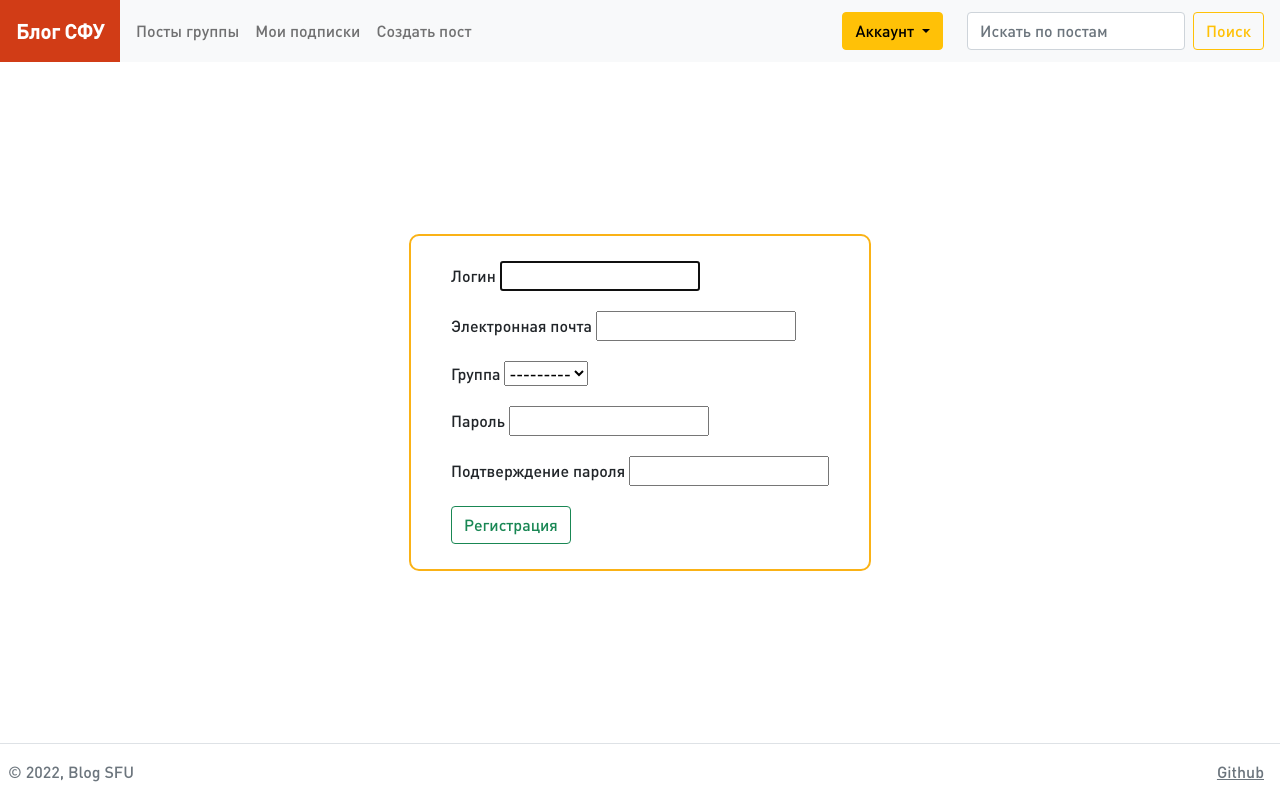
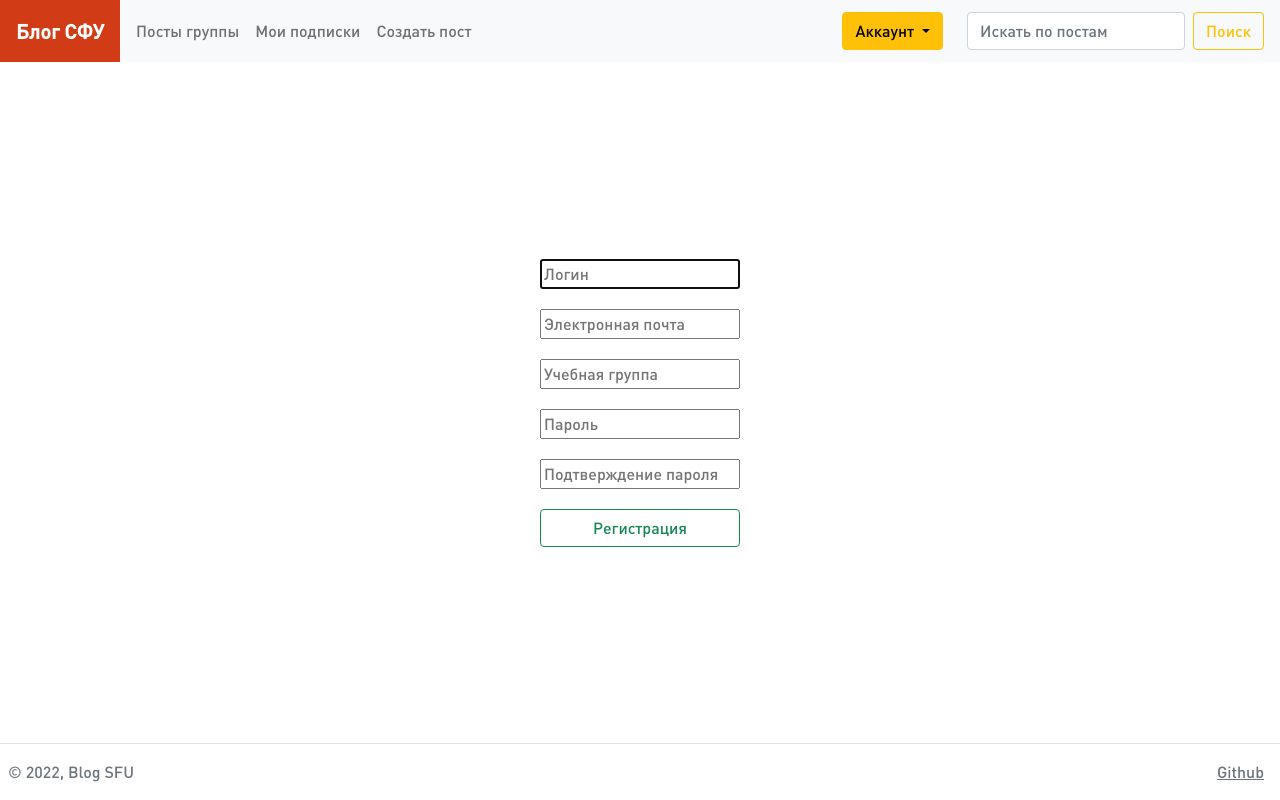
Before and after one commit to vanya909/Blog-SFU, a Django app: page /users/signup/ in a window 1280 px wide. Run offline with Django 4.2, Linux system fonts and the light colour scheme.

Commit message:
Update registration form
Some little features.

```diff
--- a/blog_sfu_proj/settings.py
+++ b/blog_sfu_proj/settings.py
@@ -112,9 +112,9 @@ AUTH_PASSWORD_VALIDATORS = [
 # Internationalization
 # https://docs.djangoproject.com/en/4.0/topics/i18n/
 
-LANGUAGE_CODE = 'en-us'
+LANGUAGE_CODE = 'ru-ru'
 
-TIME_ZONE = 'UTC'
+TIME_ZONE = 'Asia/Krasnoyarsk'
 
 USE_I18N = True
 
--- a/users/forms.py
+++ b/users/forms.py
@@ -1,17 +1,19 @@
 from django.contrib.auth.forms import UserCreationForm, UserChangeForm
+from django import forms
 
 from .models import User
 
 
 class CustomUserCreationForm(UserCreationForm):
+    group = forms.CharField(max_length=120, required=True)
 
     class Meta(UserCreationForm.Meta):
         model = User
-        fields = ('username', 'email', 'group',)
+        fields = ('username', 'email',)
 
 
 class CustomUserChangeForm(UserChangeForm):
 
     class Meta:
         model = User
-        fields = ('username', 'email', 'group',)
+        fields = ('username', 'email',)
--- a/users/models.py
+++ b/users/models.py
@@ -4,7 +4,11 @@ from django.contrib.auth.models import AbstractUser
 
 class StudyGroup(models.Model):
     """ Модель учебной группы"""
-    title = models.CharField(verbose_name='название', max_length=120)
+    title = models.CharField(
+        verbose_name='название',
+        max_length=120,
+        unique=True
+    )
     slug = models.SlugField(unique=True, verbose_name='слаг')
 
     class Meta:
--- a/users/static/users/users.css
+++ b/users/static/users/users.css
@@ -4,13 +4,13 @@
     justify-content: center;
 }
 
-.form {
-    border: #FAB216 2px solid;
-    border-radius: 10px;
-    padding: 25px 40px;
+.form-su {
+    column-gap: 10px;
+    display: flex;
+    flex-direction: column;
 }
 
-.form-row {
+.form-su-row {
     margin-bottom: 20px;
 }
 
--- a/users/templates/users/signup.html
+++ b/users/templates/users/signup.html
@@ -5,27 +5,27 @@
 
 {% block content %}
     <link rel="stylesheet" href="{% static 'users/users.css' %}">
-    <div class="form">
-    <form method="post"> {% csrf_token %}
-        <div class="form-row">
-        <label for="id_username">Логин</label>
-        {{ form.username }}<br/>
+    <form class="form-su" method="post"> {% csrf_token %}
+        <div class="form-su-row">
+            <input type="text" name="username" maxlength="150" placeholder="Логин"
+                   autocapitalize="none" autocomplete="username"
+                   autofocus="" required="" id="id_username">
         </div>
-        <div class="form-row">
-        <label for="id_email">Электронная почта</label>
-        {{ form.email }}<br/>
+        <div class="form-su-row">
+            <input type="email" name="email" maxlength="254" id="id_email" placeholder="Электронная почта">
         </div>
-        <div class="form-row">
-        <label for="id_group">Группа</label>
-        {{ form.group }}<br/>
+        <div class="form-su-row">
+            <input type="text" name="group" maxlength="150" placeholder="Учебная группа"
+                   autocapitalize="none" autocomplete="off"
+                   autofocus="" required="" id="id_group">
         </div>
-        <div class="form-row">
-        <label for="id_password1">Пароль</label>
-        {{ form.password1 }}<br/>
+        <div class="form-su-row">
+            <input type="password" name="password1" autocomplete="new-password"
+                   required="" id="id_password1" placeholder="Пароль">
         </div>
-        <div class="form-row">
-        <label for="id_password2">Подтверждение пароля</label>
-        {{ form.password2 }}<br/>
+        <div class="form-su-row">
+            <input type="password" name="password2" autocomplete="new-password"
+                   required="" id="id_password2" placeholder="Подтверждение пароля">
         </div>
         {% for field, errors in form.errors.items %}
             {% for error in errors %}
@@ -34,5 +34,4 @@
         {% endfor %}
         <button class="btn btn-outline-success" type="submit">Регистрация</button>
     </form>
-    </div>
 {% endblock content %}
--- a/users/urls.py
+++ b/users/urls.py
@@ -1,7 +1,7 @@
 from django.urls import path
-from .views import SignUpView
+from .views import signup_view
 
 
 urlpatterns = [
-    path('signup/', SignUpView.as_view(), name='signup'),
+    path('signup/', signup_view, name='signup'),
 ]
--- a/users/views.py
+++ b/users/views.py
@@ -1,10 +1,20 @@
-from django.urls import reverse_lazy
-from django.views.generic import CreateView
+from django.shortcuts import render, redirect
 
 from .forms import CustomUserCreationForm
+from .models import StudyGroup
 
 
-class SignUpView(CreateView):
-    form_class = CustomUserCreationForm
-    success_url = reverse_lazy('index')
-    template_name = 'users/signup.html'
+def signup_view(request):
+    if request.method == 'POST':
+        form = CustomUserCreationForm(request.POST)
+        if form.is_valid():
+            user = form.save(commit=False)
+            try:
+                user.group = StudyGroup.objects.filter(title=form.cleaned_data['group'].upper())[0]
+                user.save()
+                return redirect('index')
+            except IndexError:
+                form.add_error('group', 'Такой группы не найдено')
+    else:
+        form = CustomUserCreationForm()
+    return render(request, 'users/signup.html', context={'form': form})
```
